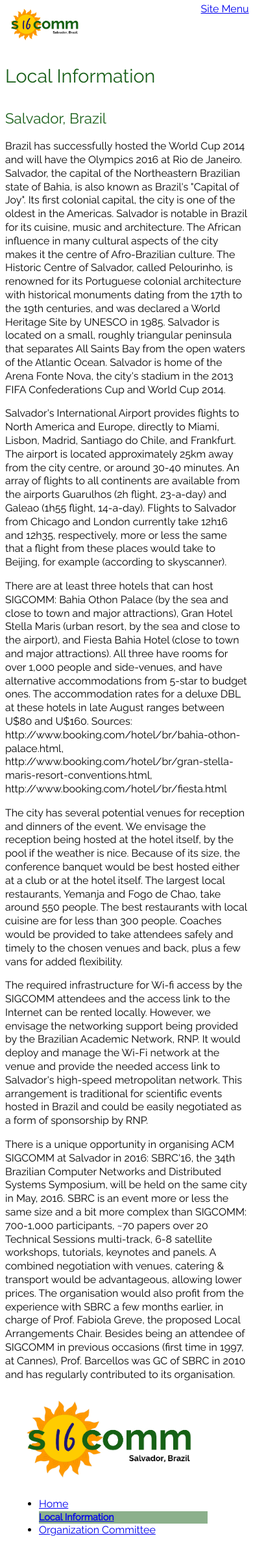
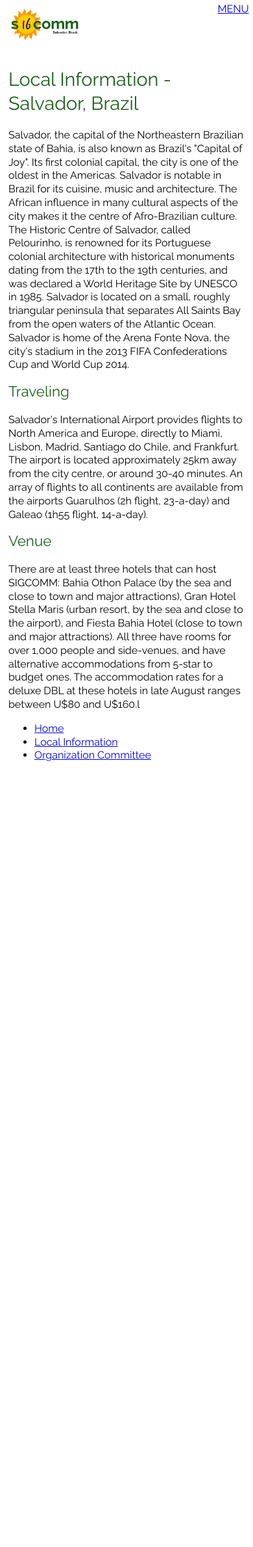
Before and after one commit to apietila/SIGCOMM2016, a PHP site: page /local.php in a window 390 px wide. Shown: the whole page at 65% size. After the commit the page ends 1171 px from the top, so only its background shows below. Run offline with PHP 8.4, Linux system fonts and the light colour scheme; some libraries are stand-ins or nearby versions.

Commit message:
final draft 1

```diff
--- a/web/css/style.css
+++ b/web/css/style.css
@@ -268,7 +268,7 @@
     border-color: #dddddd /*{a-bar-border}*/;
     color: #333333 /*{a-bar-color}*/;
     text-shadow: 0 /*{a-bar-shadow-x}*/ 0px /*{a-bar-shadow-y}*/ 0 /*{a-bar-shadow-radius}*/ #eeeeee /*{a-bar-shadow-color}*/;
-    font-weight: bold;
+    /*font-weight: bold;*/
 }
 .ui-bar-a {
     border-width: 1px;
@@ -305,7 +305,7 @@
 html .ui-body-a a,
 html body .ui-group-theme-a a {
     color: #1A601A /*{a-link-color}*/;
-    font-weight: bold;
+    /*font-weight: bold; */
 }
 .ui-page-theme-a a:visited,
 html .ui-bar-a a:visited,
@@ -495,12 +495,15 @@
     text-align: center;
 }
 
-.leftnav .navlist .navselected {
-    background-color: #8CB08C;
-    color: #ffffff;
-    font-size: 0.9em;
-    font-weight: bold;
+.leftnav .ui-listview .ui-btn {
+    font-size: 1em;
+    font-weight: 500;
     cursor: default;
+}
+
+.leftnav .ui-listview .navselected {
+    background-color: #8CB08C !important;
+    color: #ffffff !important;
 }
 
 .content-primary .sponsors {
@@ -513,31 +516,31 @@
 
 .content-primary .sponsors img {
     width: 40%;
+    max-width: 400px;
     padding: 10px 20px 10px 20px;
     vertical-align: middle
 }
 
 .content-primary h1 {
     font-size: 2.4em;
-    margin-top: 0em;
+    margin-top: 0.5em;
     color: #1A601A;
     font-weight: inherit;
 }
 
 .content-primary h2 {
     font-size: 1.8em;
-    margin-top: 1.8em;
+    margin-top: 1em;
     color: #1A601A;
     font-weight: inherit;
 }
 
 .content-primary h3, h4 {
     font-size: 1.4em;
-    margin-top: 1.4em;
+    margin-top: 1em;
     color: #1A601A;
     font-weight: inherit;
 }
-
 
 .content-primary .datetbl .ui-grid-a .ui-block-a {
     width: 30%
@@ -547,19 +550,25 @@
     width: 70%;
 }
 
-.content-primary .datetbl h2 {
-    margin: 1px;
+.content-primary .ui-listview h2 {
+    margin: 0px;
     font-size: 1em;
-    color: #000000;
+    font-weight: 500;
 }
 
-.content-primary .datetbl p {
-    margin: 1px;
+.content-primary .ui-li-divider {
     font-size:1em;
-    color: #000000;
+    color: #ffffff;
+    font-weight: 500;
 }
 
-.content-primary .newslibtn a {
+.content-primary .ui-listview p {
+    margin: 0px;
+    font-size:0.85em;
+    font-weight: normal;
+}
+
+.content-primary .datetbl .ui-btn {
     text-align: center;
 }
 
@@ -568,20 +577,46 @@
 
 /* Small screens */
 @media all and (max-width: 55em) {
+    .ui-content {
+        margin: 5px !important;
+    }
+
+    .content-primary {
+        float: none;
+	width: 100%;
+	max-width: 55em;
+    }
+
     .content-primary h1 {
 	font-size: 1.8em;
 	margin-top: 0em;
     }
     .content-primary h2 {
 	font-size: 1.4em;
-	margin-top: 1.4em;
+	margin-top: 0.5em;
     }
     .content-primary h3, h4 {
 	font-size: 1.2em;
-	margin-top: 1.2em;
+	margin-top: 0.5em;
     }
-    #leftnav {
-	margin: 0 !important;
+
+    .content-primary .sponsors img {
+        width: 75%;
+        max-width: 400px;
+        padding: 10px 20px 10px 20px;
+        vertical-align: middle
+    }
+
+    .leftnav {
+        float: none;
+        width: 100%;
+	max-width: 55em;
+        margin: 0px;
+        position: relative;
+    }
+
+    .leftnav img {
+        display: none;
     }
 }
 
--- a/web/include/header.php
+++ b/web/include/header.php
@@ -99,7 +99,7 @@
     <div>
       <a href="index.php"><img src="images/logo.png" alt="ACM SIGCOMM 2016, Salvador, Brazil"></a>
     </div>
-    <a href="#" onclick="$.mobile.silentScroll($.mobile.activePage.find('.navselected').position().top)" class="ui-btn-right" data-icon="grid">Site Menu</a>
+    <a href="#" onclick="$.mobile.silentScroll($.mobile.activePage.find('.navselected').position().top)" class="ui-btn-right" data-icon="grid">MENU</a>
   </div>
 
   <div data-role="content" class="ui-content">
--- a/web/include/menu.php
+++ b/web/include/menu.php
@@ -4,15 +4,15 @@
    ?>
   <a href="index.php"><img src="images/logo.png" alt="ACM SIGCOMM 2016, August 2016, Salvador, Brazil" /></a>
 
-  <ul class="navlist" data-role="listview" data-inset="true" data-theme="a" data-divider-theme="a">
-    <li <?php if ($mypage=="index.php") echo('class="navselected"') ?> data-icon="false">
-      <a href="index.php">Home</a>
+  <ul data-role="listview" data-inset="true" data-theme="a" data-divider-theme="a">
+    <li data-icon="false">
+      <a <?php if ($mypage=="index.php") echo('class="navselected"') ?> href="index.php">Home</a>
     </li>
-    <li <?php if ($mypage=="local.php") echo('class="navselected"') ?> data-icon="false">
-      <a href="local.php">Local Information</a>
+    <li data-icon="false">
+      <a <?php if ($mypage=="local.php") echo('class="navselected"') ?> href="local.php">Local Information</a>
     </li>
-    <li <?php if ($mypage=="organization.php") echo('class="navselected"') ?> data-icon="false">
-      <a href="organization.php">Organization Committee</a>
+    <li data-icon="false">
+      <a <?php if ($mypage=="organization.php") echo('class="navselected"') ?> href="organization.php">Organization Committee</a>
     </li>
   </ul>
 
--- a/web/local.php
+++ b/web/local.php
@@ -3,32 +3,22 @@
         include("include/header.php");
    ?>
 
-<h1 class=hcls>Local Information</h1>
-
-<h2 class=hcls>Salvador, Brazil</h2>
+<h1>Local Information - Salvador, Brazil</h1>
 
 <p>
- Brazil has successfully hosted the World Cup 2014 and will have the Olympics 2016 at Rio de Janeiro. Salvador, the capital of the Northeastern Brazilian state of Bahia, is also known as Brazil's "Capital of Joy". Its first colonial capital, the city is one of the oldest in the Americas. Salvador is notable in Brazil for its cuisine, music and architecture. The African influence in many cultural aspects of the city makes it the centre of Afro-Brazilian culture. The Historic Centre of Salvador, called Pelourinho, is renowned for its Portuguese colonial architecture with historical monuments dating from the 17th to the 19th centuries, and was declared a World Heritage Site by UNESCO in 1985. Salvador is located on a small, roughly triangular peninsula that separates All Saints Bay from the open waters of the Atlantic Ocean. Salvador is home of the Arena Fonte Nova, the city's stadium in the 2013 FIFA Confederations Cup and World Cup 2014.
+Salvador, the capital of the Northeastern Brazilian state of Bahia, is also known as Brazil's "Capital of Joy". Its first colonial capital, the city is one of the oldest in the Americas. Salvador is notable in Brazil for its cuisine, music and architecture. The African influence in many cultural aspects of the city makes it the centre of Afro-Brazilian culture. The Historic Centre of Salvador, called Pelourinho, is renowned for its Portuguese colonial architecture with historical monuments dating from the 17th to the 19th centuries, and was declared a World Heritage Site by UNESCO in 1985. Salvador is located on a small, roughly triangular peninsula that separates All Saints Bay from the open waters of the Atlantic Ocean. Salvador is home of the Arena Fonte Nova, the city's stadium in the 2013 FIFA Confederations Cup and World Cup 2014.
 </p>
 
+<h2>Traveling</h2>
+
 <p>
- Salvador's International Airport provides flights to North America and Europe, directly to Miami, Lisbon, Madrid, Santiago do Chile, and Frankfurt. The airport is located approximately 25km away from the city centre, or around 30-40 minutes. An array of flights to all continents are available from the airports Guarulhos (2h flight, 23-a-day) and Galeao (1h55 flight, 14-a-day). Flights to Salvador from Chicago and London currently take 12h16 and 12h35, respectively, more or less the same that a flight from these places would take to Beijing, for example (according to skyscanner).
+ Salvador's International Airport provides flights to North America and Europe, directly to Miami, Lisbon, Madrid, Santiago do Chile, and Frankfurt. The airport is located approximately 25km away from the city centre, or around 30-40 minutes. An array of flights to all continents are available from the airports Guarulhos (2h flight, 23-a-day) and Galeao (1h55 flight, 14-a-day).
 </p>
 
-<p>
- There are at least three hotels that can host SIGCOMM: Bahia Othon Palace (by the sea and close to town and major attractions), Gran Hotel Stella Maris (urban resort, by the sea and close to the airport), and Fiesta Bahia Hotel (close to town and major attractions). All three have rooms for over 1,000 people and side-venues, and have alternative accommodations from 5-star to budget ones. The accommodation rates for a deluxe DBL at these hotels in late August ranges between U$80 and U$160. Sources: http://www.booking.com/hotel/br/bahia-othon-palace.html, http://www.booking.com/hotel/br/gran-stella-maris-resort-conventions.html, http://www.booking.com/hotel/br/fiesta.html
-</p>
+<h2>Venue</h2>
 
 <p>
- The city has several potential venues for reception and dinners of the event. We envisage the reception being hosted at the hotel itself, by the pool if the weather is nice. Because of its size, the conference banquet would be best hosted either at a club or at the hotel itself. The largest local restaurants, Yemanja and Fogo de Chao, take around 550 people. The best restaurants with local cuisine are for less than 300 people. Coaches would be provided to take attendees safely and timely to the chosen venues and back, plus a few vans for added flexibility.
-</p>
-
-<p>
-The required infrastructure for Wi-fi access by the SIGCOMM attendees and the access link to the Internet can be rented locally. However, we envisage the networking support being provided by the Brazilian Academic Network, RNP. It would deploy and manage the Wi-Fi network at the venue and provide the needed access link to Salvador's high-speed metropolitan network. This arrangement is traditional for scientific events hosted in Brazil and could be easily negotiated as a form of sponsorship by RNP.
-</p>
-
-<p>
-There is a unique opportunity in organising ACM SIGCOMM at Salvador in 2016: SBRC'16, the 34th Brazilian Computer Networks and Distributed Systems Symposium, will be held on the same city in May, 2016. SBRC is an event more or less the same size and a bit more complex than SIGCOMM: 700-1,000 participants, ~70 papers over 20 Technical Sessions multi-track, 6-8 satellite workshops, tutorials, keynotes and panels. A combined negotiation with venues, catering & transport would be advantageous, allowing lower prices. The organisation would also profit from the experience with SBRC a few months earlier, in charge of Prof. Fabiola Greve, the proposed Local Arrangements Chair. Besides being an attendee of SIGCOMM in previous occasions (first time in 1997, at Cannes), Prof. Barcellos was GC of SBRC in 2010 and has regularly contributed to its organisation.
+There are at least three hotels that can host SIGCOMM: Bahia Othon Palace (by the sea and close to town and major attractions), Gran Hotel Stella Maris (urban resort, by the sea and close to the airport), and Fiesta Bahia Hotel (close to town and major attractions). All three have rooms for over 1,000 people and side-venues, and have alternative accommodations from 5-star to budget ones. The accommodation rates for a deluxe DBL at these hotels in late August ranges between U$80 and U$160.l
 </p>
 
 <?php
--- a/web/organization.php
+++ b/web/organization.php
@@ -5,7 +5,7 @@
 
 <h1>Organization Committee</h1>
 
-<ul data-role="listview" data-inset="true" data-theme="a" data-content-theme="a">
+<ul data-role="listview" data-inset="true" data-theme="a" data-content-theme="a" class="tbl">
   <li data-role="list-divider">General Chairs</li>
   <?php
      add_listitem("Jon Crowcroft", "U. of Cambridge, UK", "http://www.cl.cam.ac.uk/~jac22/");
```
